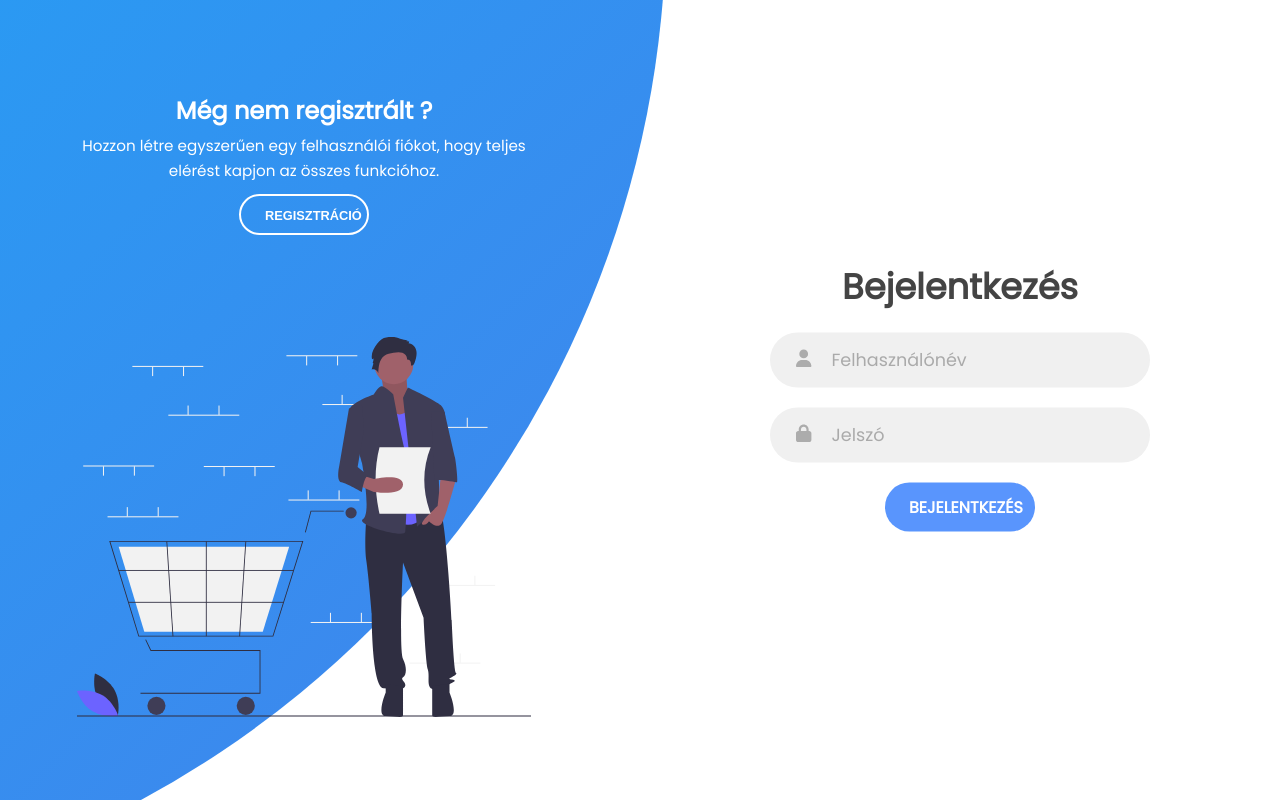
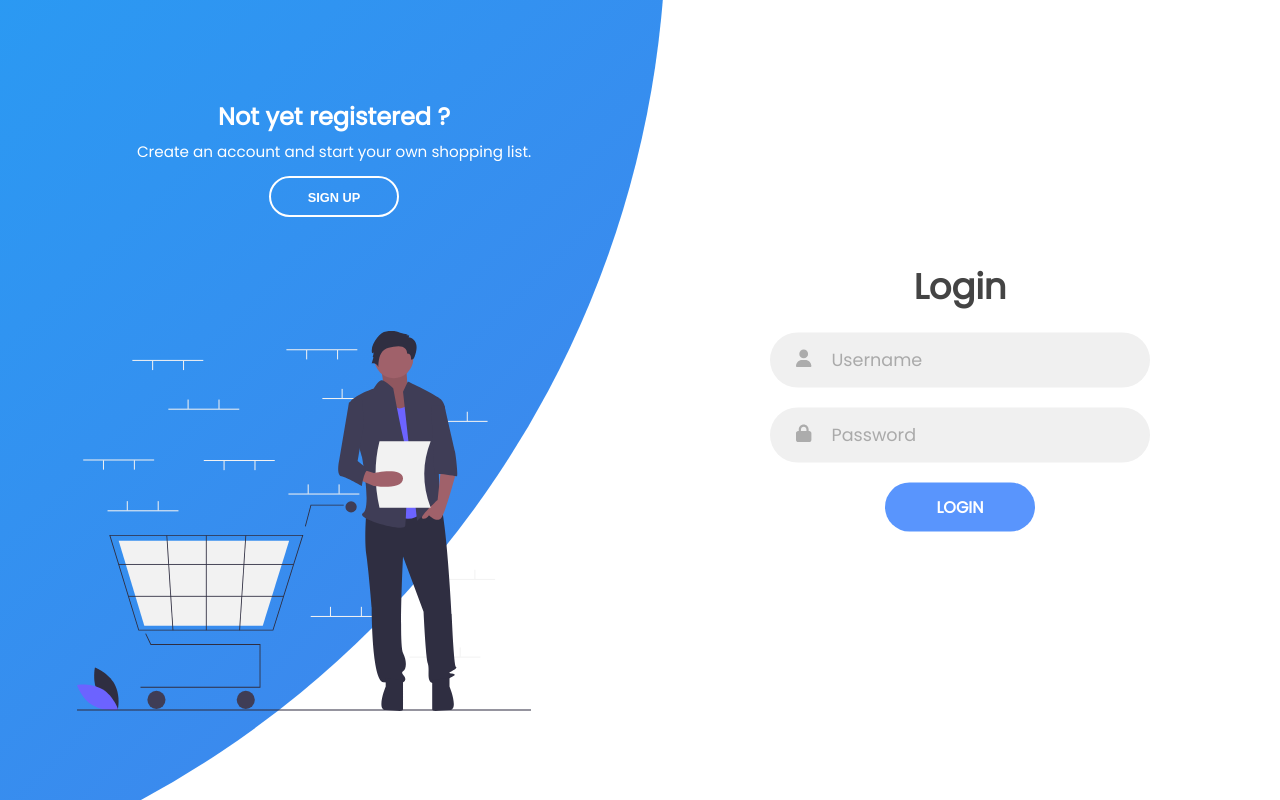
Before and after one commit to Bitii/shopping-list-project, a Vue app: page / in a window 1280 px wide. Built offline with nearby package versions, Linux system fonts and the light colour scheme.

Commit message:
útmutató az app futtatásához

```diff
--- a/src/components/Welcome.vue
+++ b/src/components/Welcome.vue
@@ -79,13 +79,13 @@ const register = async () =>
         <!-- LOGIN -->
 
         <form class="sign-in-form">
-          <h2 class="title">Bejelentkezés</h2>
+          <h2 class="title">Login</h2>
           {{ error }}
           <div class="input-field">
             <i><font-awesome-icon icon="fa-solid fa-user" /></i>
             <input
               type="text"
-              placeholder="Felhasználónév"
+              placeholder="Username"
               required
               v-model="username"
             />
@@ -94,24 +94,24 @@ const register = async () =>
             <i><font-awesome-icon icon="fa-solid fa-lock" /></i>
             <input
               type="password"
-              placeholder="Jelszó"
+              placeholder="Password"
               required
               v-model="password"
             />
           </div>
-          <input @click.prevent="login" type="submit" value="Bejelentkezés" class="btn solid"
+          <input @click.prevent="login" type="submit" value="Login" class="btn solid"
           />
         </form>
 
         <!-- REGISTER -->
         <form id="signup" class="sign-up-form">
-          <h2 class="title">Regisztráció</h2>
+          <h2 class="title">Sign up</h2>
           {{ error }}
           <div class="input-field">
             <i><font-awesome-icon icon="fa-solid fa-user" /></i>
             <input
               type="text"
-              placeholder="Felhasználónév"
+              placeholder="Username"
               required
               v-model="regusername"
             />
@@ -124,12 +124,12 @@ const register = async () =>
             <i><font-awesome-icon icon="fa-solid fa-lock" /></i>
             <input
               type="password"
-              placeholder="Jelszó"
+              placeholder="Password"
               required
               v-model="regpassword"
             />
           </div>
-          <input @click.prevent="register" type="submit" class="btn" value="Regisztráció" />
+          <input @click.prevent="register" type="submit" class="btn" value="Sign up" />
         </form>
       </div>
     </div>
@@ -137,31 +137,30 @@ const register = async () =>
     <div class="panels-container">
       <div class="panel left-panel">
         <div class="content">
-          <h3>Még nem regisztrált ?</h3>
+          <h3>Not yet registered ?</h3>
           <p>
-            Hozzon létre egyszerűen egy felhasználói fiókot, hogy teljes elérést
-            kapjon az összes funkcióhoz.
+            Create an account and start your own shopping list.
           </p>
           <button
             class="btn transparent"
             id="sign-up-btn"
             @click="switchToSignUp"
           >
-            Regisztráció
+            Sign up
           </button>
         </div>
         <img src="../../public/login.svg" class="image" alt="login image" />
       </div>
       <div class="panel right-panel">
         <div class="content">
-          <h3>Már regisztrált ?</h3>
-          <p>Lépjen be a fiókjába és kezdje el a bevásárlólistáját.</p>
+          <h3>Are you registered already?</h3>
+          <p>Let's login and start writing your shopping list.</p>
           <button
             class="btn transparent"
             id="sign-in-btn"
             @click="switchToSignIn"
           >
-            Bejelentkezés
+            Login
           </button>
         </div>
         <img
```
Also changed, not shown: 2 other files (tests, documents, lock files or other folders).
